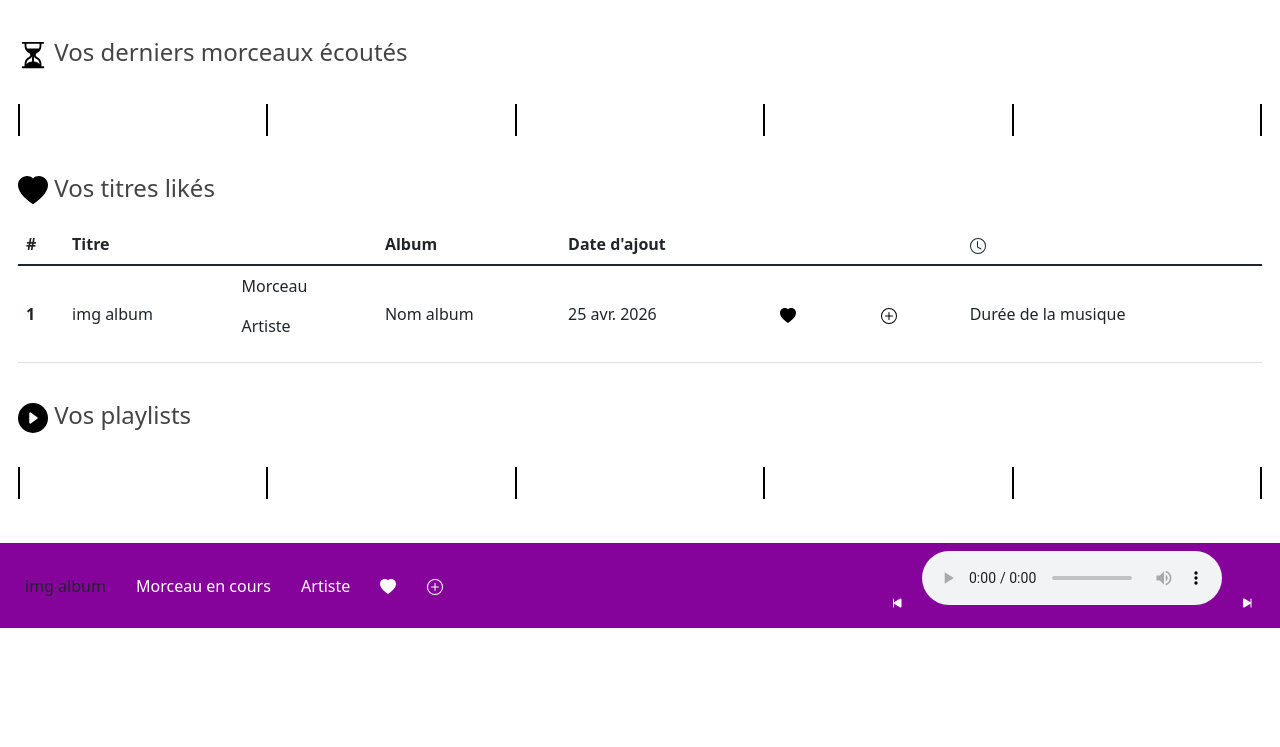
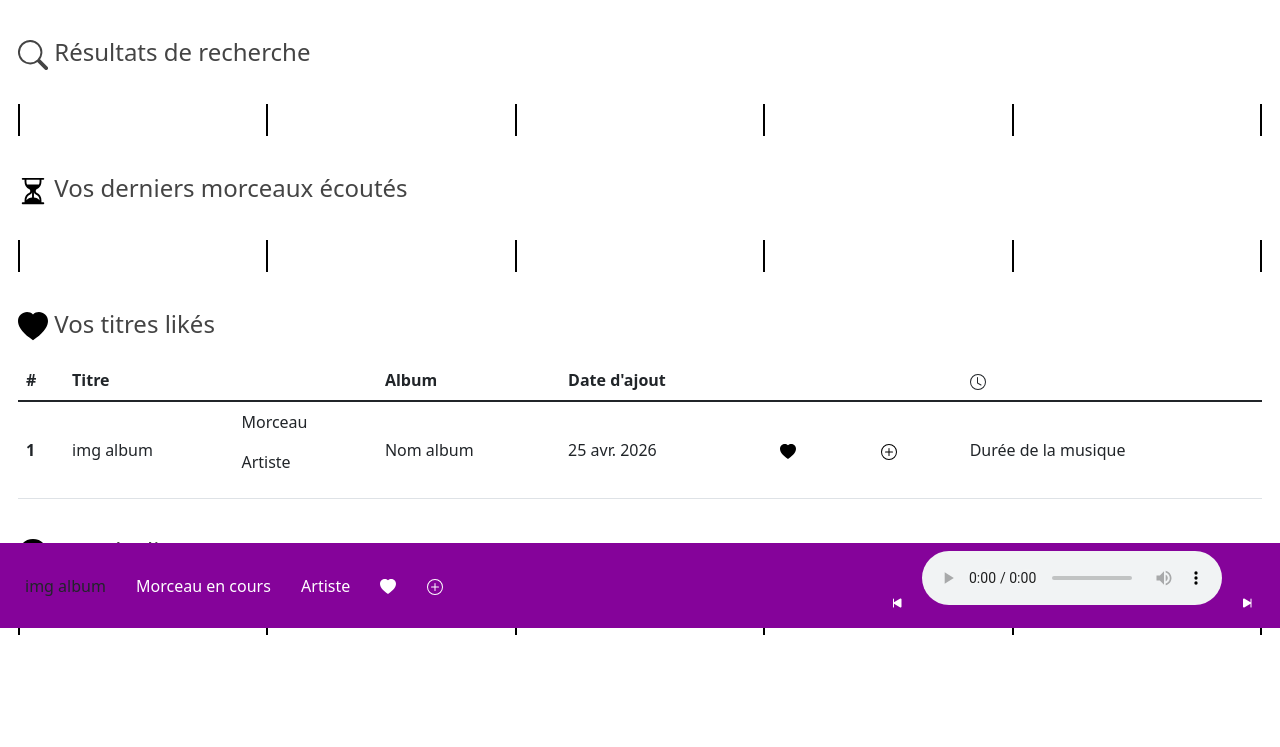
Before and after one commit to eltar14/prj-web-cir2-grp-11, a PHP site: page /client/accueil.html in a window 1280 px wide. Shown: the part 172-919 px from the top of the page. Before the commit the page ends 800 px from the top, so only its background shows below. Run offline with PHP 8.4, Linux system fonts and the light colour scheme; lists and menus that the app fills with data are empty.

Commit message:
recherche Album Artist Song js front part1

```diff
--- a/client/accueil.html
+++ b/client/accueil.html
@@ -186,22 +186,22 @@
                 <tr>
                     <th>
                         Filtrer par :
-                        <input type="radio" class="btn-check" name="options" id="option1" autocomplete="off" >
-                        <label class="btn btn-outline-secondary" for="option1">Album</label>
+                        <input type="radio" class="btn-check" name="options" id="search_album" value="album" autocomplete="off" >
+                        <label class="btn btn-outline-secondary" for="search_album">Album</label>
 
-                        <input type="radio" class="btn-check" name="options" id="option2" autocomplete="off">
-                        <label class="btn btn-outline-secondary" for="option2">Artiste</label>
+                        <input type="radio" class="btn-check" name="options" id="search_artist" value="artist" autocomplete="off">
+                        <label class="btn btn-outline-secondary" for="search_artist">Artiste</label>
 
-                        <input type="radio" class="btn-check" name="options" id="option3" autocomplete="off" checked>
-                        <label class="btn btn-outline-secondary" for="option3">Titre</label>
+                        <input type="radio" class="btn-check" name="options" id="search_titre" value="title" autocomplete="off" checked>
+                        <label class="btn btn-outline-secondary" for="search_titre">Titre</label>
                     </th>
 
                     <th scope="col">
-                        <input type="text" class="form-control" id="inputPassword2" placeholder="Rechercher" style="margin-top: 2em">
+                        <input type="text" class="form-control" id="search_value" placeholder="Rechercher" style="margin-top: 2em">
                     </th>
 
                     <th scope="col">
-                        <button type="submit" class="btn btn-outline-secondary">
+                        <button id="go_search" type="button" class="btn btn-outline-secondary">
                             <svg xmlns="http://www.w3.org/2000/svg" width="16" height="16" fill="currentColor" class="bi bi-search" viewBox="0 0 16 16">
                                 <path d="M11.742 10.344a6.5 6.5 0 1 0-1.397 1.398h-.001c.03.04.062.078.098.115l3.85 3.85a1 1 0 0 0 1.415-1.414l-3.85-3.85a1.007 1.007 0 0 0-.115-.1zM12 6.5a5.5 5.5 0 1 1-11 0 5.5 5.5 0 0 1 11 0z"/>
                             </svg>
@@ -212,6 +212,45 @@
         </table>
     </div>
 </form>
+<!--Résultats de recherche -->
+<button class="accordion" style="font-size: 1.5em">
+    <svg xmlns="http://www.w3.org/2000/svg" width="30" height="30" fill="currentColor" class="bi bi-search" viewBox="0 0 16 16">
+        <path d="M11.742 10.344a6.5 6.5 0 1 0-1.397 1.398h-.001c.03.04.062.078.098.115l3.85 3.85a1 1 0 0 0 1.415-1.414l-3.85-3.85a1.007 1.007 0 0 0-.115-.1zM12 6.5a5.5 5.5 0 1 1-11 0 5.5 5.5 0 0 1 11 0z"/>
+    </svg>
+    Résultats de recherche
+</button>
+
+<div class="panel">
+    <div class="table-responsive">
+        <table class="table table-borderless align-middle last-listened">
+            <thead>
+            <tr>
+                <th scope="col"></th>
+                <th scope="col"></th>
+                <th scope="col"></th>
+                <th scope="col"></th>
+                <th scope="col"></th>
+            </tr>
+            </thead>
+            <tbody> <!-- faire les input des 10 derniers morceaux écoutés -->
+            <tr>
+                <td></td>
+                <td></td>
+                <td></td>
+                <td></td>
+                <td></td>
+            </tr>
+            <tr>
+                <td></td>
+                <td></td>
+                <td></td>
+                <td></td>
+                <td></td>
+            </tr>
+            </tbody>
+        </table>
+    </div>
+</div>
 
 
 <!--Menu accordion où l'on voir les différentes informations -->
--- a/client/js/script.js
+++ b/client/js/script.js
@@ -66,6 +66,30 @@ $('#submitChangeUserInfo').on('click', () =>
         getEmail(document.getElementById('emailUserInput').value)
     }
 );
+
+$('#go_search').on('click', () =>
+    {
+        console.log('click search');
+        let searched_value = document.getElementById('search_value').value;
+        console.log(searched_value);
+        let type = document.querySelector('input[name="options"]:checked').value;
+        console.log(type);
+
+        switch (type){
+            case 'album':
+                ajaxRequest('GET', 'php/request.php/search_album/?search=' + searched_value, console.warn);
+                break;
+            case 'artist':
+                ajaxRequest('GET', 'php/request.php/search_artist/?search=' + searched_value, console.warn);
+                break;
+            case 'title':
+                ajaxRequest('GET', 'php/request.php/search_song/?search=' + searched_value, console.warn);
+                break;
+        }
+
+    }
+);
+
 /*
 
 function printt(val){
@@ -75,3 +99,6 @@ function printt(val){
 ajaxRequest('PUT', 'php/request.php/update_name/', printt, 'id_user='+ id_user +'&name_user=polooo');
 
 ajaxRequest('GET', 'php/request.php/name_user/?id_user=' + id_user, printt);*/
+
+// let search = 'paul';
+// ajaxRequest('GET', 'php/request.php/search_album/?search=' + search, console.warn);
--- a/client/php/Album.php
+++ b/client/php/Album.php
@@ -44,6 +44,6 @@ class Album
         $statement = $db->prepare($request);
         $statement->bindParam(':val', $val);
         $statement->execute();
-        return $statement->fetchAll(PDO::FETCH_ASSOC)[0];
+        return $statement->fetchAll(PDO::FETCH_ASSOC);
     }
 }
--- a/client/php/Artist.php
+++ b/client/php/Artist.php
@@ -87,7 +87,7 @@ class Artist
         $statement = $db->prepare($request);
         $statement->bindParam(':val', $val);
         $statement->execute();
-        return $statement->fetchAll(PDO::FETCH_ASSOC)[0];
+        return $statement->fetchAll(PDO::FETCH_ASSOC);
     }
 
 
--- a/client/php/Song.php
+++ b/client/php/Song.php
@@ -91,7 +91,7 @@ class Song
         $statement = $db->prepare($request);
         $statement->bindParam(':val', $val);
         $statement->execute();
-        return $statement->fetchAll(PDO::FETCH_ASSOC)[0];
+        return $statement->fetchAll(PDO::FETCH_ASSOC);
     }
 
 
```
Also changed, not shown: client/php/request.php (+32 -6 lines).
